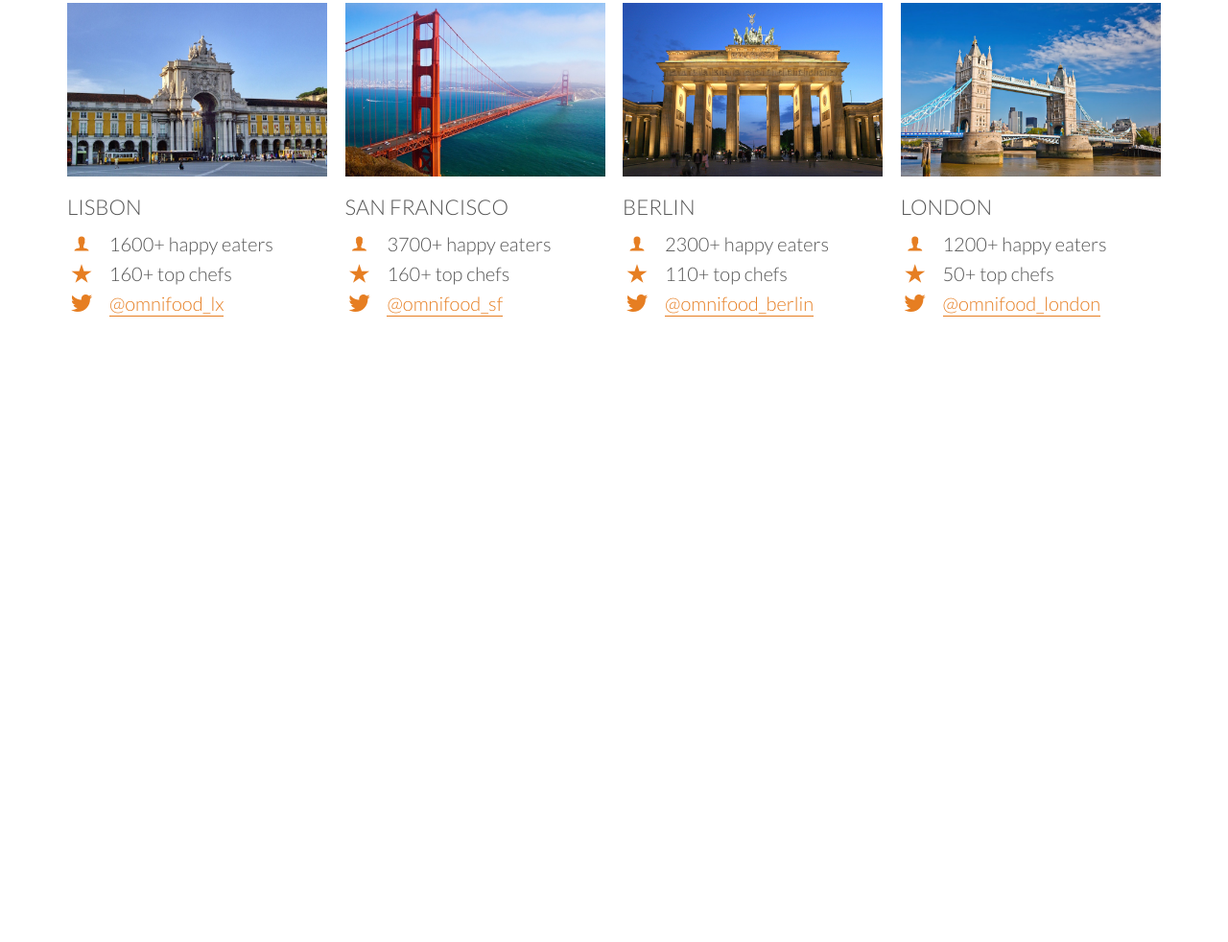
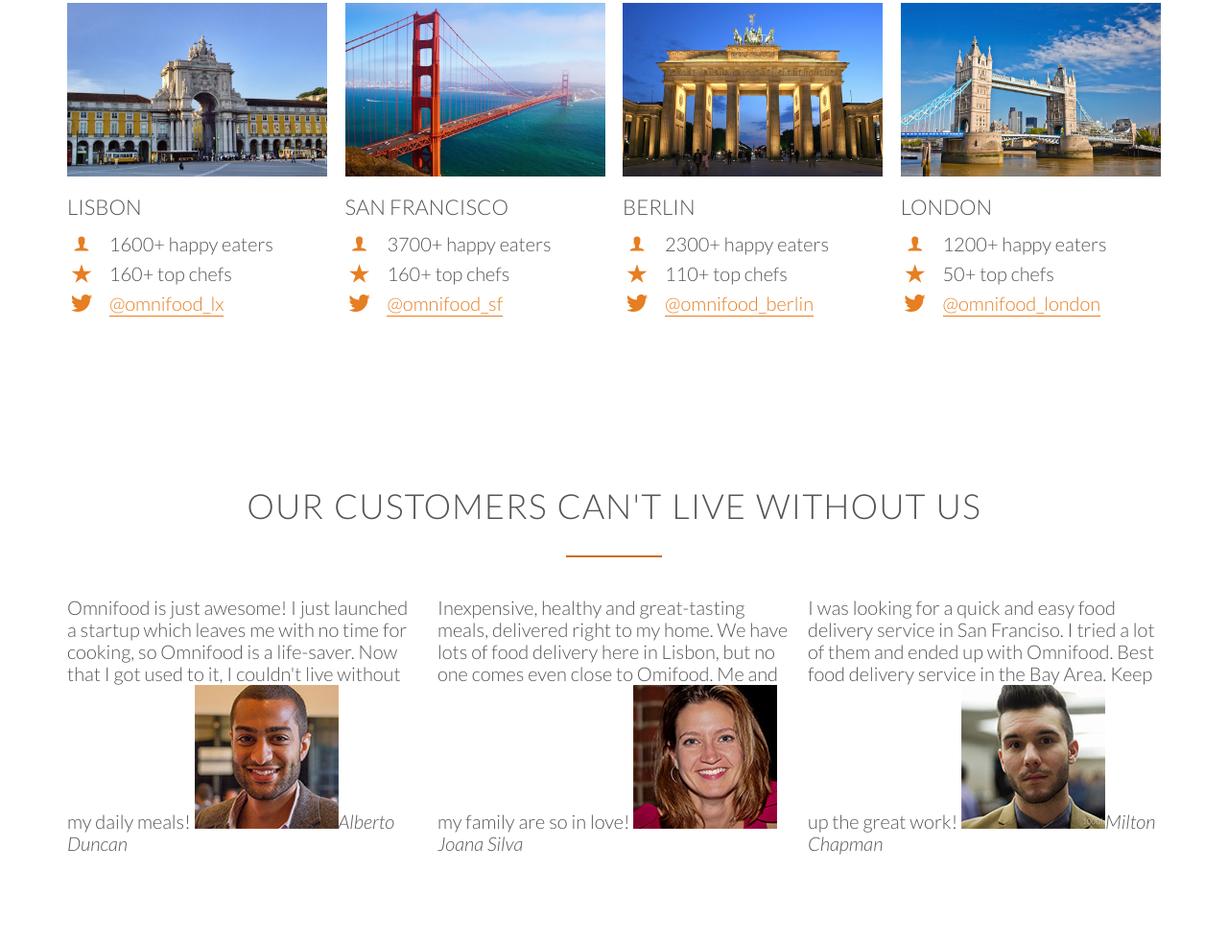
Before and after one commit to AMSteffensen/Omnifood, a plain HTML site: page index.html in a window 1280 px wide. Shown: the part 2811-3793 px from the top of the page at 96% size. Before the commit the page ends 3238 px from the top, so only its background shows below. Drawn offline with Linux system fonts and the light colour scheme; files whose address does not match are found by name.

Commit message:
added customer section

```diff
--- a/index.html
+++ b/index.html
@@ -260,13 +260,52 @@
                 </div>
 
         </div>
+        </div>
+        <!-- End col-->
+    </section>
+
+    <section class="section-testimonials">
+        <div class="row">
+            <h2>Our customers can't live without us</h2>
+        </div>
+        <div class="row">
+             <div class="col span-1-of-3">
+                 <blockquote>
+                        Omnifood is just awesome! I just launched a startup which leaves me with no time for cooking, so Omnifood is a life-saver. Now that I got used to it, I couldn't live without my daily meals!
+                        <cite><img src="resources/img/customer-1.jpg" alt="picture of alberto duncan">Alberto Duncan</cite>
+                 </blockquote>
+             </div>
+             <div class="col span-1-of-3">
+                    <blockquote>
+                            Inexpensive, healthy and great-tasting meals, delivered right to my home. We have lots of food delivery here in Lisbon, but no one comes even close to Omifood. Me and my family are so in love!
+
+                           <cite><img src="resources/img/customer-2.jpg" alt="picture of alberto duncan">Joana Silva  </cite>
+                    </blockquote>
+                </div>
+                <div class="col span-1-of-3">
+                        <blockquote>
+                                I was looking for a quick and easy food delivery service in San Franciso. I tried a lot of them and ended up with Omnifood. Best food delivery service in the Bay Area. Keep up the great work!
+
+                               <cite><img src="resources/img/customer-3.jpg" alt="picture of Milton Chapman">Milton Chapman</cite>
+                        </blockquote>
+                    </div>
+        </div>
+
+
+    </section>
+
+</body>
+
+</html>
+
+<!--
 
 
 
 
-        </div>
-        <!-- End col-->
-    </section>
-</body>
 
-</html>
+
+
+
+
+-->
```
